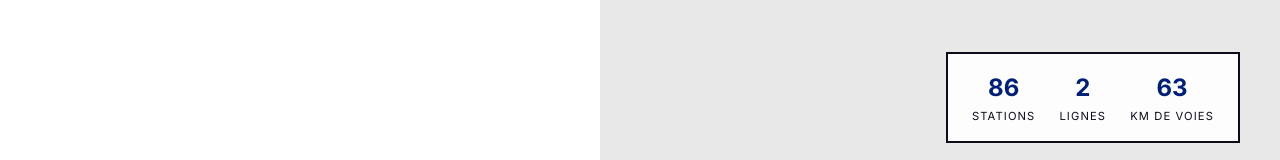
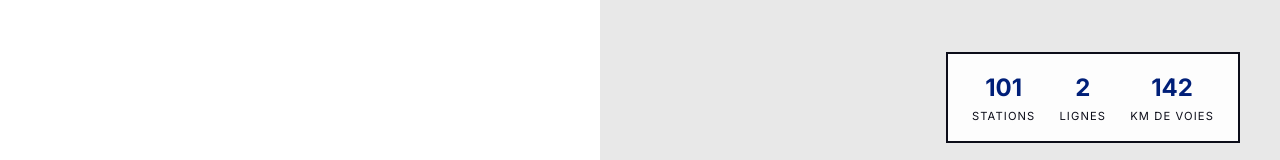
Before and after one commit to leo-rnl/mob-train-routing, a Vue app in the folder frontend/: page /login in a window 1280 px wide. Shown: the part 617-777 px from the top of the page. Built offline with nearby package versions, Linux system fonts and the light colour scheme; no server answers.

Commit message:
fix(frontend): update login stats to match JSON data
- 101 stations (was 86)
- 142 km of tracks (was 63)

Note: JSON data includes extended network (Interlaken line) which
differs from official MOB figures (75.3 km). This will be documented.

```diff
--- a/frontend/src/views/LoginView.vue
+++ b/frontend/src/views/LoginView.vue
@@ -32,16 +32,16 @@
       <!-- Bottom right: Stats -->
       <div class="login-layout__footer">
         <div class="login-layout__stats" role="group" aria-label="Statistiques du réseau MOB">
-          <div class="login-layout__stat" aria-label="86 stations">
-            <span class="login-layout__stat-value" aria-hidden="true">86</span>
+          <div class="login-layout__stat" aria-label="101 stations">
+            <span class="login-layout__stat-value" aria-hidden="true">101</span>
             <span class="login-layout__stat-label" aria-hidden="true">stations</span>
           </div>
           <div class="login-layout__stat" aria-label="2 lignes ferroviaires">
             <span class="login-layout__stat-value" aria-hidden="true">2</span>
             <span class="login-layout__stat-label" aria-hidden="true">lignes</span>
           </div>
-          <div class="login-layout__stat" aria-label="63 kilomètres de voies">
-            <span class="login-layout__stat-value" aria-hidden="true">63</span>
+          <div class="login-layout__stat" aria-label="142 kilomètres de voies">
+            <span class="login-layout__stat-value" aria-hidden="true">142</span>
             <span class="login-layout__stat-label" aria-hidden="true">km de voies</span>
           </div>
         </div>
```
